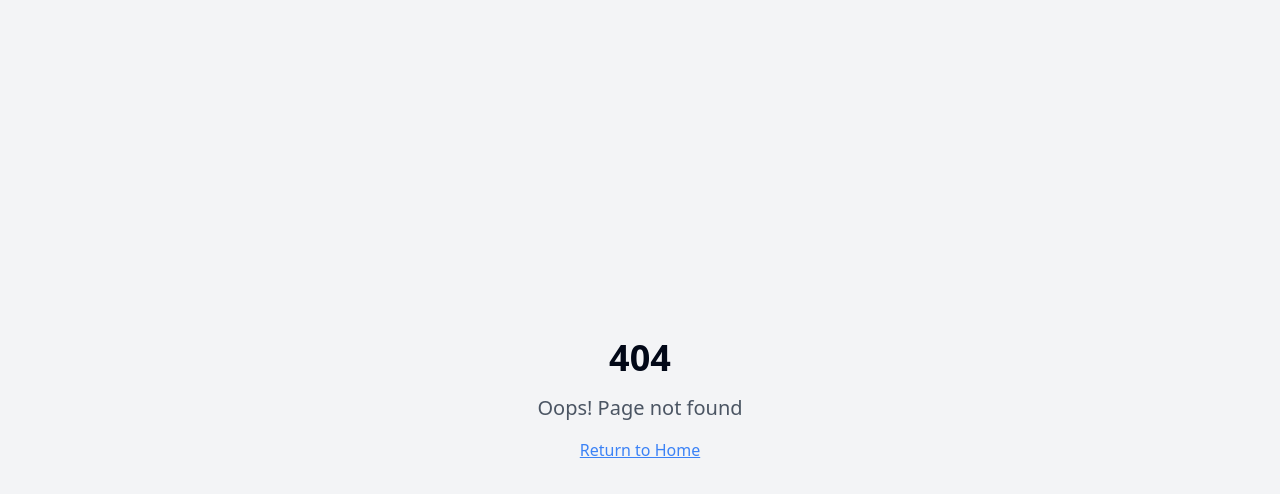
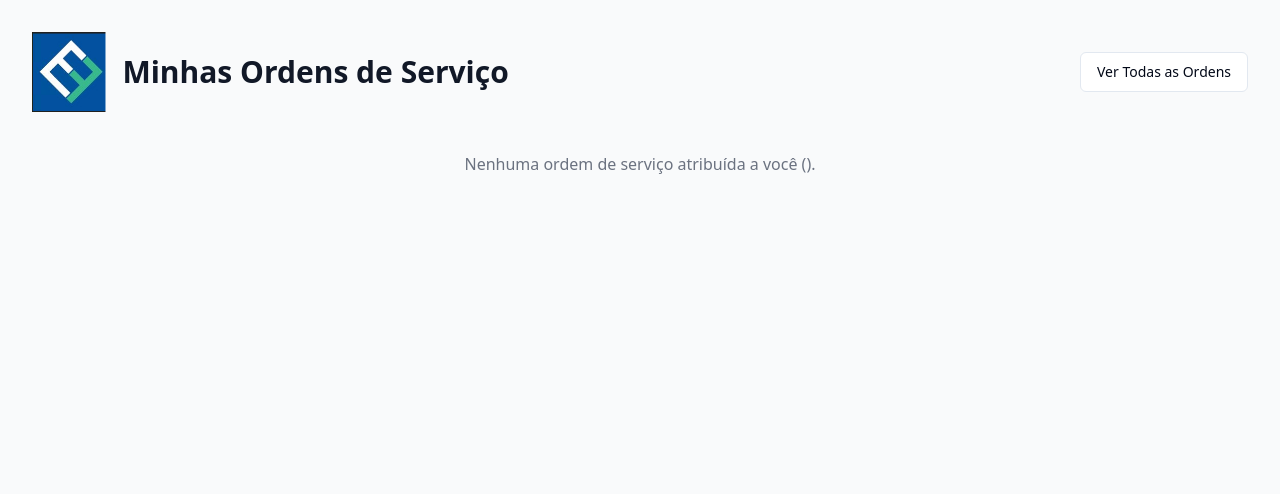
Before and after one commit to Caudior/ABERTURA-DE-OS, a React (Vite) app: page /technician-dashboard in a window 1280 px wide. Before the commit this address had no page. Shown: the top 494 px of the page. Built offline with nearby package versions, Linux system fonts and the light colour scheme; sample sign-in values are in the browser's storage.

Commit message:
[dyad] Criando um painel para técnicos visualizarem suas ordens de serviço atribuídas, com ajustes no contexto de autenticação e uma nova rota. - wrote 4 file(s)

```diff
--- a/src/App.tsx
+++ b/src/App.tsx
@@ -11,7 +11,8 @@ import LoginPage from "./pages/LoginPage";
 import SignupPage from "./pages/SignupPage";
 import ServiceOrderPage from "./pages/ServiceOrderPage";
 import NewServiceOrderPage from "./pages/NewServiceOrderPage";
-import ServiceOrderDetailPage from "./pages/ServiceOrderDetailPage"; // Importar a nova página
+import ServiceOrderDetailPage from "./pages/ServiceOrderDetailPage";
+import TechnicianDashboardPage from "./pages/TechnicianDashboardPage"; // Importar a nova página
 
 const queryClient = new QueryClient();
 
@@ -30,7 +31,8 @@ const App = () => (
               <Route path="/signup" element={<SignupPage />} />
               <Route path="/service-orders" element={<ServiceOrderPage />} />
               <Route path="/service-orders/new" element={<NewServiceOrderPage />} />
-              <Route path="/service-orders/:id" element={<ServiceOrderDetailPage />} /> {/* Nova rota para detalhes da OS */}
+              <Route path="/service-orders/:id" element={<ServiceOrderDetailPage />} />
+              <Route path="/technician-dashboard" element={<TechnicianDashboardPage />} /> {/* Nova rota para o painel do técnico */}
               {/* ADD ALL CUSTOM ROUTES ABOVE THE CATCH-ALL "*" ROUTE */}
               <Route path="*" element={<NotFound />} />
             </Routes>
--- a/src/contexts/AuthContext.tsx
+++ b/src/contexts/AuthContext.tsx
@@ -2,6 +2,7 @@ import React, { createContext, useContext, useState, useEffect, ReactNode } from
 
 interface AuthContextType {
   session: string | null;
+  username: string | null; // Adicionado para armazenar o nome de usuário
   loading: boolean;
   login: (username: string) => Promise<void>;
   logout: () => Promise<void>;
@@ -11,24 +12,30 @@ const AuthContext = createContext<AuthContextType | undefined>(undefined);
 
 export const AuthProvider: React.FC<{ children: ReactNode }> = ({ children }) => {
   const [session, setSession] = useState<string | null>(null);
+  const [username, setUsername] = useState<string | null>(null); // Estado para o nome de usuário
   const [loading, setLoading] = useState(true);
 
   useEffect(() => {
-    // Simulate checking for an existing session (e.g., from localStorage)
     const storedSession = localStorage.getItem('userSession');
     if (storedSession) {
       setSession(storedSession);
+      // Extrair o username da sessão simulada
+      const parts = storedSession.split('-');
+      if (parts.length > 1) {
+        setUsername(parts[1]);
+      }
     }
     setLoading(false);
   }, []);
 
-  const login = async (username: string) => {
+  const login = async (inputUsername: string) => {
     setLoading(true);
     return new Promise<void>((resolve) => {
       setTimeout(() => {
-        const newSession = `user-${username}-${Date.now()}`;
+        const newSession = `user-${inputUsername}-${Date.now()}`;
         localStorage.setItem('userSession', newSession);
         setSession(newSession);
+        setUsername(inputUsername); // Definir o nome de usuário ao logar
         setLoading(false);
         resolve();
       }, 500); // Simulate API call
@@ -41,6 +48,7 @@ export const AuthProvider: React.FC<{ children: ReactNode }> = ({ children }) =>
       setTimeout(() => {
         localStorage.removeItem('userSession');
         setSession(null);
+        setUsername(null); // Limpar o nome de usuário ao deslogar
         setLoading(false);
         resolve();
       }, 300); // Simulate API call
@@ -48,7 +56,7 @@ export const AuthProvider: React.FC<{ children: ReactNode }> = ({ children }) =>
   };
 
   return (
-    <AuthContext.Provider value={{ session, loading, login, logout }}>
+    <AuthContext.Provider value={{ session, username, loading, login, logout }}>
       {children}
     </AuthContext.Provider>
   );
--- a/src/pages/Index.tsx
+++ b/src/pages/Index.tsx
@@ -2,11 +2,11 @@ import { MadeWithDyad } from "@/components/made-with-dyad";
 import Logo from "@/components/Logo";
 import { useAuth } from "@/contexts/AuthContext";
 import { useEffect } from "react";
-import { useNavigate, Link } from "react-router-dom"; // Importar Link
-import { Button } from "@/components/ui/button"; // Importar Button
+import { useNavigate, Link } from "react-router-dom";
+import { Button } from "@/components/ui/button";
 
 const Index = () => {
-  const { session, loading } = useAuth();
+  const { session, loading, username } = useAuth(); // Obter o username
   const navigate = useNavigate();
 
   useEffect(() => {
@@ -40,11 +40,20 @@ const Index = () => {
         <p className="text-lg text-gray-500 dark:text-gray-400">
           Navegue usando o menu lateral (em breve) ou comece a gerenciar suas tarefas.
         </p>
-        <Link to="/service-orders">
-          <Button className="mt-6">
-            Ver Ordens de Serviço
-          </Button>
-        </Link>
+        <div className="flex flex-col sm:flex-row gap-4 justify-center mt-6">
+          <Link to="/service-orders">
+            <Button>
+              Ver Ordens de Serviço
+            </Button>
+          </Link>
+          {username && ( // Mostrar o botão apenas se houver um username logado
+            <Link to="/technician-dashboard">
+              <Button variant="secondary">
+                Minhas Ordens ({username})
+              </Button>
+            </Link>
+          )}
+        </div>
       </div>
       <MadeWithDyad />
     </div>
--- /dev/null
+++ b/src/pages/TechnicianDashboardPage.tsx
@@ -0,0 +1,112 @@
+"use client";
+
+import React, { useEffect, useState } from 'react';
+import { useNavigate, Link } from 'react-router-dom';
+import { useAuth } from '@/contexts/AuthContext';
+import { useServiceOrders, ServiceOrder } from '@/contexts/ServiceOrderContext';
+import { Button } from '@/components/ui/button';
+import { Card, CardContent, CardHeader, CardTitle } from '@/components/ui/card';
+import Logo from '@/components/Logo';
+
+const TechnicianDashboardPage: React.FC = () => {
+  const { session, username, loading: authLoading } = useAuth();
+  const { serviceOrders } = useServiceOrders();
+  const navigate = useNavigate();
+  const [filteredOrders, setFilteredOrders] = useState<ServiceOrder[]>([]);
+
+  useEffect(() => {
+    if (!authLoading && !session) {
+      navigate("/login");
+    }
+  }, [session, authLoading, navigate]);
+
+  useEffect(() => {
+    if (username) {
+      const ordersForTechnician = serviceOrders.filter(
+        (order) => order.assignedTo === username
+      );
+      setFilteredOrders(ordersForTechnician);
+    } else {
+      setFilteredOrders([]);
+    }
+  }, [username, serviceOrders]);
+
+  if (authLoading) {
+    return (
+      <div className="min-h-screen flex items-center justify-center bg-gray-100 dark:bg-gray-900">
+        <p className="text-gray-700 dark:text-gray-300">Carregando...</p>
+      </div>
+    );
+  }
+
+  if (!session) {
+    return null; // Redireciona para login
+  }
+
+  const getStatusClasses = (status: ServiceOrder['status']) => {
+    switch (status) {
+      case 'Pendente': return 'bg-yellow-100 text-yellow-800 dark:bg-yellow-900 dark:text-yellow-300';
+      case 'Em Andamento': return 'bg-blue-100 text-blue-800 dark:bg-blue-900 dark:text-blue-300';
+      case 'Em Deslocamento': return 'bg-purple-100 text-purple-800 dark:bg-purple-900 dark:text-purple-300';
+      case 'Chegou': return 'bg-indigo-100 text-indigo-800 dark:bg-indigo-900 dark:text-indigo-300';
+      case 'Concluído': return 'bg-green-100 text-green-800 dark:bg-green-900 dark:text-green-300';
+      case 'Cancelado': return 'bg-red-100 text-red-800 dark:bg-red-900 dark:text-red-300';
+      default: return 'bg-gray-100 text-gray-800 dark:bg-gray-700 dark:text-gray-200';
+    }
+  };
+
+  return (
+    <div className="min-h-screen bg-gray-50 dark:bg-gray-950 p-4 sm:p-6 lg:p-8">
+      <div className="max-w-7xl mx-auto">
+        <div className="flex flex-col sm:flex-row justify-between items-center mb-6 gap-4">
+          <div className="flex items-center gap-4">
+            <Logo />
+            <h1 className="text-3xl font-bold text-gray-900 dark:text-white">Minhas Ordens de Serviço</h1>
+          </div>
+          <Link to="/service-orders">
+            <Button variant="outline">
+              Ver Todas as Ordens
+            </Button>
+          </Link>
+        </div>
+
+        {filteredOrders.length === 0 ? (
+          <p className="text-center text-gray-500 dark:text-gray-400 mt-10">
+            Nenhuma ordem de serviço atribuída a você ({username}).
+          </p>
+        ) : (
+          <div className="grid grid-cols-1 md:grid-cols-2 lg:grid-cols-3 gap-6">
+            {filteredOrders.map((order) => (
+              <Card key={order.id} className="shadow-sm hover:shadow-md transition-shadow duration-200">
+                <CardHeader>
+                  <CardTitle className="flex justify-between items-center text-lg">
+                    <span>{order.id} - {order.clientName}</span>
+                    <span
+                      className={`px-2 py-1 rounded-full text-xs font-medium ${getStatusClasses(order.status)}`}
+                    >
+                      {order.status}
+                    </span>
+                  </CardTitle>
+                </CardHeader>
+                <CardContent className="text-sm text-gray-600 dark:text-gray-400">
+                  <p className="mb-2"><strong>Data:</strong> {order.issueDate}</p>
+                  <p><strong>Descrição:</strong> {order.description}</p>
+                  <p className="mb-2"><strong>Atribuído a:</strong> {order.assignedTo}</p>
+                  <div className="mt-4 flex justify-end">
+                    <Link to={`/service-orders/${order.id}`}>
+                      <Button variant="outline" size="sm">
+                        Ver Detalhes
+                      </Button>
+                    </Link>
+                  </div>
+                </CardContent>
+              </Card>
+            ))}
+          </div>
+        )}
+      </div>
+    </div>
+  );
+};
+
+export default TechnicianDashboardPage;
```
